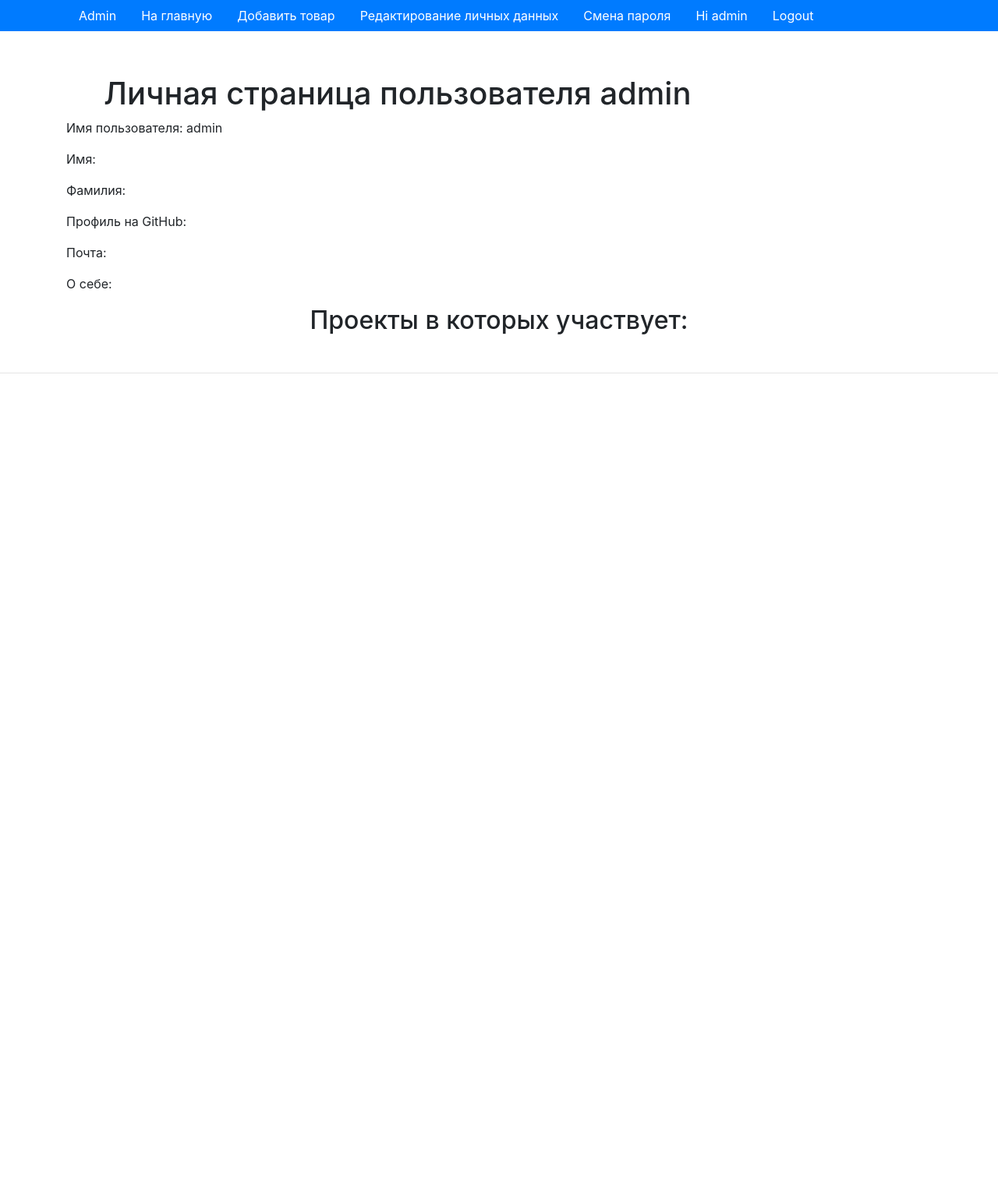
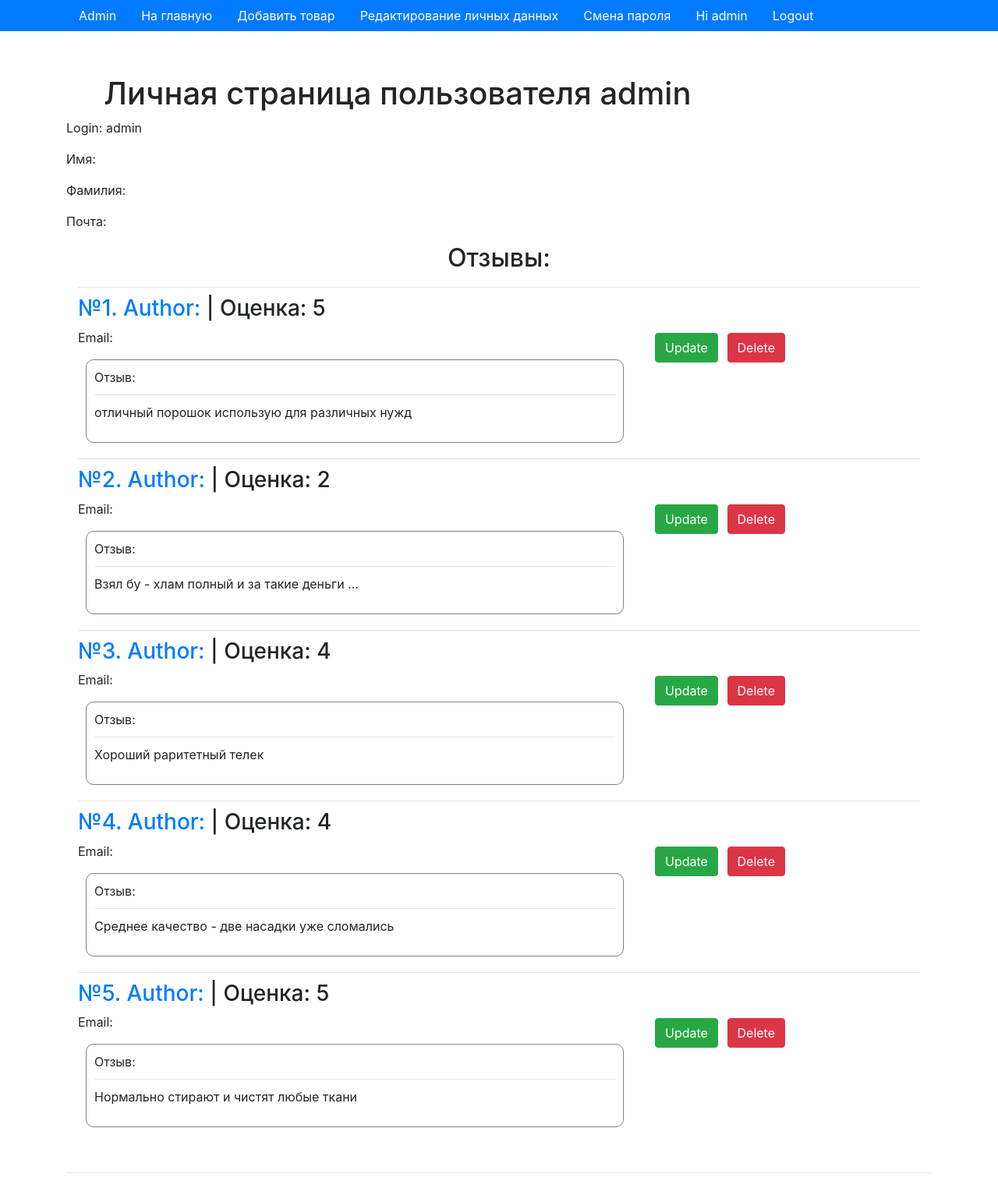
Before and after one commit to Illarionov81/python_group_5_homework_exam_8_Alexander_Illarionov, a Django app: page /accounts/1/ in a window 1280 px wide. Shown: the whole page at 78% size. Before the commit the page ends 479 px from the top, so only its background shows below. Run offline with Django 3.2, Linux system fonts and the light colour scheme; a user stored in the database is signed in; data comes from the database, SQL or seed files in the repository; some libraries are stand-ins or nearby versions.

Commit message:
реализованны условия: В форме регистрации должно быть обязательное поле email. На странице пользователя выводите все его данные: логин, имя, email. На странице пользователя выводите список его отзывов, как на главной. Сделайте имена авторов отзывов ссылками на страницы пользователей. В личном кабинете пользователь может поменять свои имя и email.

```diff
--- a/source/accounts/forms.py
+++ b/source/accounts/forms.py
@@ -40,8 +40,8 @@
 class UserChangeForm(forms.ModelForm):
     class Meta:
         model = get_user_model()
-        fields = ['first_name', 'last_name', 'email']
-        labels = {'first_name': 'Имя', 'last_name': 'Фамилия', 'email': 'Email'}
+        fields = ['first_name', 'email']
+        labels = {'first_name': 'Имя',  'email': 'Email'}
 
 
 class ProfileChangeForm(forms.ModelForm):
--- a/source/accounts/templates/user_detail.html
+++ b/source/accounts/templates/user_detail.html
@@ -14,13 +14,11 @@
     {% if user_obj.profile.avatar %}
         <img class="avatar" src="{{ user_obj.profile.avatar.url }}" width="250" height="250" alt="user picture">
     {% endif %}
-    <p>Имя пользователя: {{ user.username }}</p>
+    <p>Login: {{ user.username }}</p>
     <p>Имя: {{ user.first_name }}</p>
     <p>Фамилия: {{ user.last_name }}</p>
-    <p>Профиль на GitHub: <a href="{{ user_obj.profile.git_hub }}">{{ user_obj.profile.git_hub }}</a></p>
     <p>Почта: {{ user_obj.email }}</p>
-    <p>О себе: {{ user_obj.profile.about_me }}</p>
 
-    <h2 class="text-center clear">Проекты в которых участвует:</h2>
-{#    {% include 'partial/projects_list.html'  with projects_list=projects_list%}#}
+    <h2 class="text-center clear">Отзывы:</h2>
+    {% include 'partial/review_list.html'  with reviews=reviews%}
 {% endblock %}
--- a/source/accounts/views.py
+++ b/source/accounts/views.py
@@ -59,24 +59,24 @@
     paginate_project_by = 5
     paginate_project_orphans = 0
 
-    # def get_context_data(self, **kwargs):
-    #     context = super().get_context_data(**kwargs)
-    #     user = self.get_object()
-    #     projects_list, page, is_paginated = self.paginate_comments(user)
-    #     context['projects_list'] = projects_list
-    #     context['page_obj'] = page
-    #     context['is_paginated'] = is_paginated
-    #     return context
-    #
-    # def paginate_comments(self, user):
-    #     project = user.project.filter(is_deleted=False).order_by('starts_date')
-    #     if project.count() > 0:
-    #         paginator = Paginator(project, self.paginate_project_by, orphans=self.paginate_project_orphans)
-    #         page = paginator.get_page(self.request.GET.get('page', 1))
-    #         is_paginated = paginator.num_pages > 1
-    #         return page.object_list, page, is_paginated
-    #     else:
-    #         return project, None, False
+    def get_context_data(self, **kwargs):
+        context = super().get_context_data(**kwargs)
+        user = self.get_object()
+        reviews, page, is_paginated = self.paginate_comments(user)
+        context['reviews'] = reviews
+        context['page_obj'] = page
+        context['is_paginated'] = is_paginated
+        return context
+
+    def paginate_comments(self, user):
+        reviews = user.review.all()
+        if reviews.count() > 0:
+            paginator = Paginator(reviews, self.paginate_project_by, orphans=self.paginate_project_orphans)
+            page = paginator.get_page(self.request.GET.get('page', 1))
+            is_paginated = paginator.num_pages > 1
+            return page.object_list, page, is_paginated
+        else:
+            return reviews, None, False
 
 
 class AllUserView(PermissionRequiredMixin, ListView):
--- /dev/null
+++ b/source/webapp/templates/partial/review_list.html
@@ -0,0 +1,34 @@
+<div class="col col-lg-12 ">
+    <div class="row">
+        <div class="col col-lg-12">
+            {% if is_paginated %}
+                {% include 'partial/pagination.html' %}
+            {% endif %}
+        </div>
+    </div>
+</div>
+    <div class="col col-lg-12">
+    {#{% if  request.user in users %}#}
+        {% for review in reviews %}
+        <hr>
+        <div class="row">
+            <div class="col col-lg-8">
+                <h3><a href="{% url 'accounts:detail' review.author.pk %}">№{{ review.pk }}. Author: {{ review.author.first_name }}</a> | Оценка: {{ review.mark }} </h3>
+                <p>Email: {{ review.author.email }}</p>
+                <div class="box">
+                    Отзыв:
+                    <hr>
+                    <p>{{ review.review_text }}</p>
+                </div>
+            </div>
+        {#        {% if perms.webapp.change_issuetracker and request.user in users %}#}
+            <div class="coL col-lg-1 mt-5">
+                <a href="{% url 'review_change' review.pk %}" ><button type="submit"  class="btn btn-success">Update</button></a>
+            </div>
+{#            {% endif %}#}
+        {#        {% if perms.webapp.delete_issuetracker and request.user in users %}#}
+                <div class="coL col-lg-1 mt-5">
+                    <a href="{% url 'review_delete' review.pk %}" ><button type="submit"  class="btn btn-danger">Delete</button></a>
+                </div>
+            </div>
+        {% endfor %}
--- a/source/webapp/views/product_view.py
+++ b/source/webapp/views/product_view.py
@@ -28,8 +28,6 @@
         context['avg_marks'] = avg_marks
         print(avg_marks)
         return context
-
-
 
 
 class OneProductView(DetailView):
```
Also changed, not shown: source/webapp/templates/product/product_view.html (+2 -40 lines), source/accounts/migrations/0003_auto_20200926_1823.py (added), source/accounts/migrations/0004_auto_20200926_1824.py (added).
